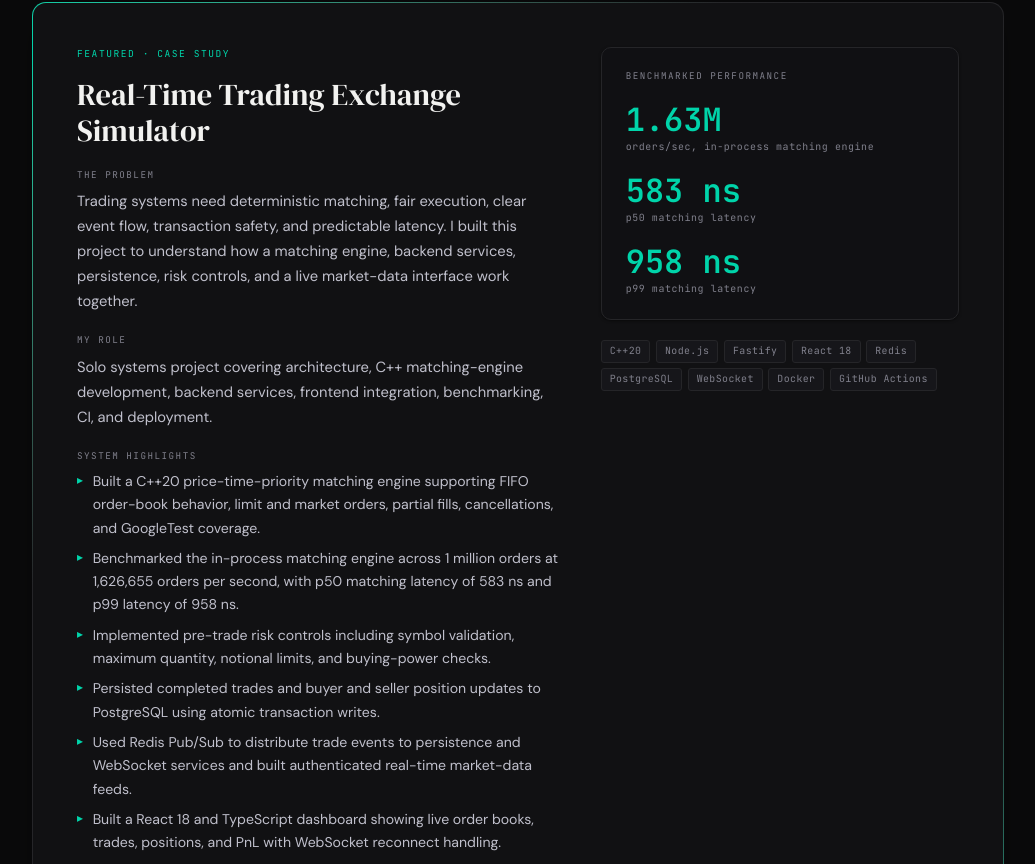
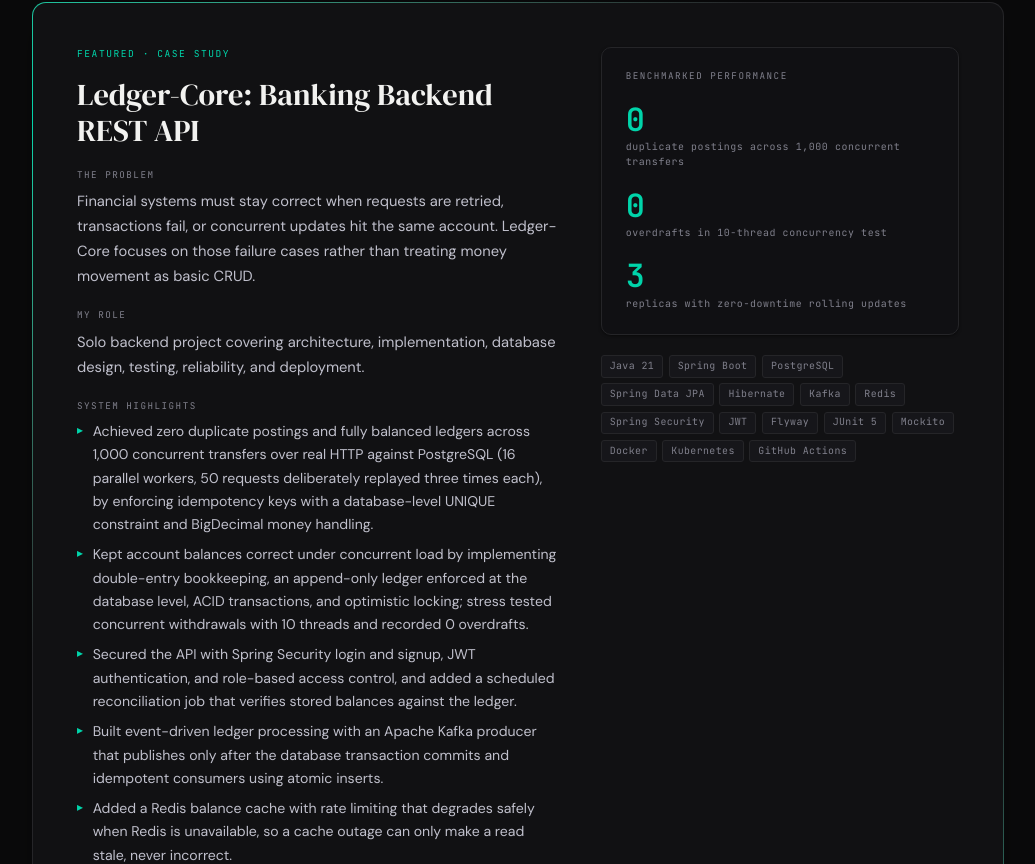
Before and after one commit to anishbasnetAB/Personal_website, a React (Vite) app: page / in a window 1280 px wide. Shown: the part 4876-5740 px from the top of the page, without its empty margins (122-1157 px from the left). Built offline with nearby package versions, Linux system fonts and the light colour scheme.

Commit message:
Add Ledger-Core to portfolio projects

```diff
--- a/src/data/portfolio.ts
+++ b/src/data/portfolio.ts
@@ -171,6 +171,46 @@ export const portfolio = {
       ],
       liveUrl: "",
       githubUrl: "",
+    },
+    {
+      title: "Ledger-Core: Banking Backend REST API",
+      featured: true,
+      tags: [
+        "Java 21",
+        "Spring Boot",
+        "PostgreSQL",
+        "Spring Data JPA",
+        "Hibernate",
+        "Kafka",
+        "Redis",
+        "Spring Security",
+        "JWT",
+        "Flyway",
+        "JUnit 5",
+        "Mockito",
+        "Docker",
+        "Kubernetes",
+        "GitHub Actions",
+      ],
+      stats: [
+        { value: "0", label: "duplicate postings across 1,000 concurrent transfers" },
+        { value: "0", label: "overdrafts in 10-thread concurrency test" },
+        { value: "3", label: "replicas with zero-downtime rolling updates" },
+      ],
+      problem:
+        "Financial systems must stay correct when requests are retried, transactions fail, or concurrent updates hit the same account. Ledger-Core focuses on those failure cases rather than treating money movement as basic CRUD.",
+      role: "Solo backend project covering architecture, implementation, database design, testing, reliability, and deployment.",
+      highlights: [
+        "Achieved zero duplicate postings and fully balanced ledgers across 1,000 concurrent transfers over real HTTP against PostgreSQL (16 parallel workers, 50 requests deliberately replayed three times each), by enforcing idempotency keys with a database-level UNIQUE constraint and BigDecimal money handling.",
+        "Kept account balances correct under concurrent load by implementing double-entry bookkeeping, an append-only ledger enforced at the database level, ACID transactions, and optimistic locking; stress tested concurrent withdrawals with 10 threads and recorded 0 overdrafts.",
+        "Secured the API with Spring Security login and signup, JWT authentication, and role-based access control, and added a scheduled reconciliation job that verifies stored balances against the ledger.",
+        "Built event-driven ledger processing with an Apache Kafka producer that publishes only after the database transaction commits and idempotent consumers using atomic inserts.",
+        "Added a Redis balance cache with rate limiting that degrades safely when Redis is unavailable, so a cache outage can only make a read stale, never incorrect.",
+        "Wrote 50+ JUnit 5 and Mockito tests covering rollbacks, duplicate transfers, concurrent withdrawals, business rules, and ledger consistency.",
+        "Deployed a 3-replica Kubernetes (k3s) setup on AWS EC2 with health-gated zero-downtime rolling updates, containerized with Docker, versioned the schema with Flyway, and shipped through a GitHub Actions CI/CD pipeline.",
+      ],
+      liveUrl: "https://ledger-core-frontend-anish.vercel.app/",
+      githubUrl: "https://github.com/anishbasnetAB/ledger-core",
     },
     {
       title: "Real-Time Trading Exchange Simulator",
```
